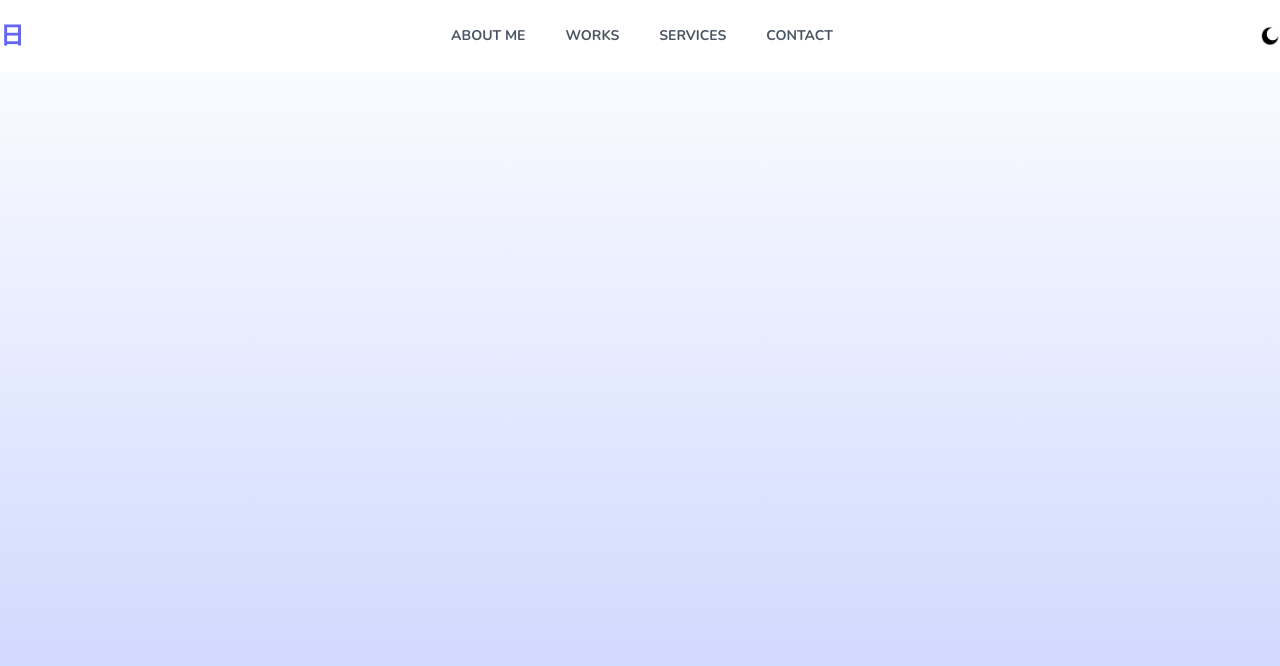
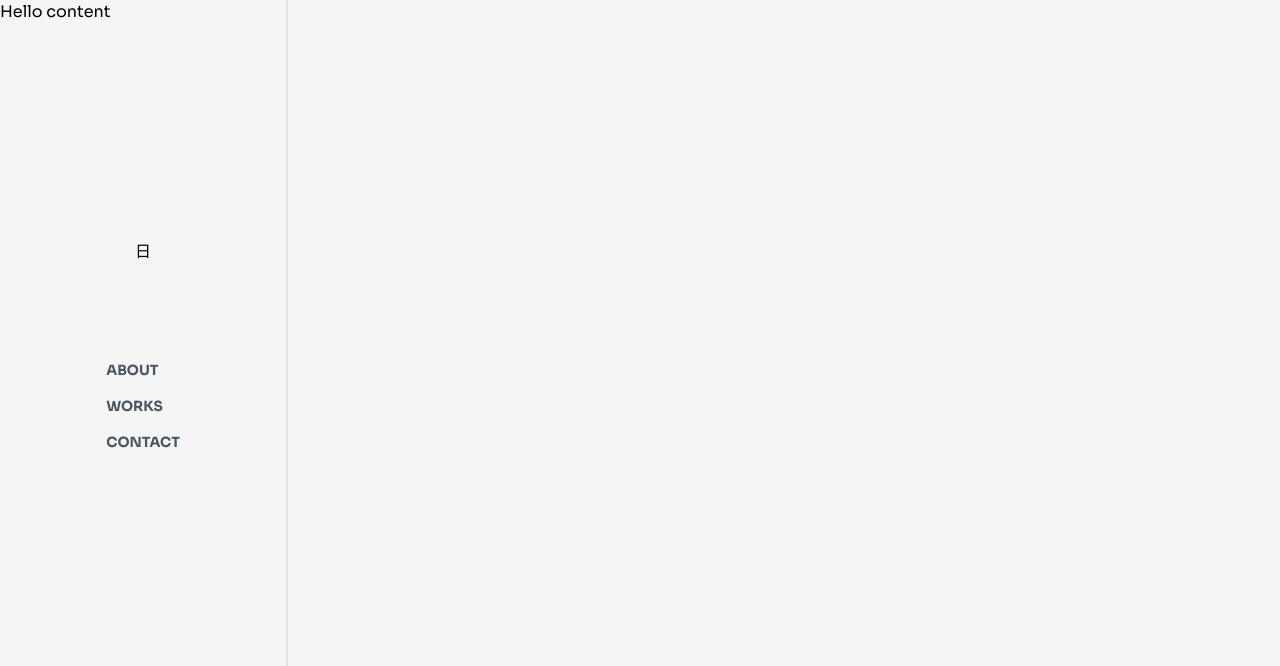
Before and after one commit to Eleoes/Portfolio, a website: page src/index.html in a window 1280 px wide. Shown: the top 666 px of the page. Drawn offline with nearby package versions, Linux system fonts and the light colour scheme.

Commit message:
re-do page, wip: navbar

```diff
--- a/src/index.html
+++ b/src/index.html
@@ -4,66 +4,63 @@
     <meta charset="UTF-8">
     <meta http-equiv="X-UA-Compatible" content="IE=edge">
     <meta name="viewport" content="width=device-width, initial-scale=1.0">
-    <link href="https://fonts.googleapis.com/css2?family=Nunito:ital,wght@0,200;0,300;0,400;0,500;0,600;0,700;0,800;0,900;0,1000;1,200;1,300;1,400;1,500;1,600;1,700;1,800;1,900;1,1000&display=swap"
-    rel="stylesheet"/>
+    <link href="https://fonts.googleapis.com/css2?family=Sora:wght@100;200;300;400;500;600;700;800&display=swap" rel="stylesheet">
     <link rel="stylesheet" href="/dist/output.css"/>
     <title>Leonardo Escaroz</title>
 </head>
-<body class="font-nunito">
-    <!-- Intro section -->
-    <div class="h-1/2 lg:h-screen bg-gradient-to-t from-indigo-200">
-        <!-- navbar -->
-        <nav class="w-full fixed top-0 bg-white">
-            <div class="container mx-auto py-5 flex items-center justify-between">
-                <div class="flex items-center gap-2 z-20">
-                    <a href=#><span class="text-2xl font-bold text-indigo-500">日</span></a>
+<body class="font-sora bg-neutral-100">
+    <header>
+        <nav>
+            <div class="md:flex flex-col sm:hidden border-r-2 border-neutral-200 w-72 h-full  absolute  items-center">
+                <div class="mt-60">
+                    <a href="#">
+                        日
+                    </a>
                 </div>
-                <ul class="hidden md:flex space-x-10 text-gray-600 font-bold text-sm uppercase">
-                    <li class="hover:text-gray-500">
-                        <a href="#">About Me</a>
+                <ul class="mt-24 text-gray-600 font-bold text-sm uppercase space-y-4">
+                    <li>
+                        <a href="#">About</a>
                     </li>
-                    <li class="hover:text-gray-500">
+                    <li>
                         <a href="#">Works</a>
                     </li>
-                    <li class="hover:text-gray-500">
-                        <a href="#">Services</a>
-                    </li>
-                    <li class="hover:text-gray-500">
+                    <li>
                         <a href="#">Contact</a>
                     </li>
                 </ul>
-                <img
-                    id="moon"
-                    src="./imgs/Moon.png"
-                    class="hidden md:block w-5 cursor=pointer"
-                    alt="moon image"
-                />
+            </div>
+            <!-- navbar for mobile screens -->
+            <div class="md:hidden sm:flex w-full fixed top-0">
+                <div class="container mx-auto py-5 flex ites-center justify-between">
+                    <div class="flex items-center gap-2 z-20">
+                        <a href=#><span class="text-2xl font-bold text-black">日</span></a>
+                    </div>
                     <div id="hamburger" class="space-y-1 md:hidden cursor-pointer z-20">
-                    <div class="w-6 h-0.5 bg-black"></div>
-                    <div class="w-6 h-0.5 bg-black"></div>
-                    <div class="w-6 h-0.5 bg-black"></div>
+                        <span class="text-2xl font-bold text-black">三</span>
                     </div>
                     <ul id="menu"
-                class="hidden bg-indigo-900 absolute left-0 top-0 w-full p-10 rounded-b-3xl space-y-10 text-white text-center"
+                    class="hidden absolute block left-0 top-6 w-full p-10  border-b-2 border-netural-200 space-y-10 text-center uppercase"
                     >
                         <li>
-                        <a id="link" href="#about">about me</a>
+                            <a id="link" href="#about">about</a>
                         </li>
                         <li>
                             <a id="link" href="#works">works</a>
-                    </li>
-                    <li>
-                        <a id="link" href="#services">services</a>
                         </li>
                         <li>
                             <a id="link" href="#contact">contact</a>
                         </li>
                     </ul>
                 </div>
+            </div>
         </nav>
-        <!-- Intro content -->
-        <div></div>
-    </div>
+
+
+    </header>
+
+    <main>
+        Hello content
+    </main>
     <script src="script.js"></script>
 </body>
 </html>
--- a/tailwind.config.js
+++ b/tailwind.config.js
@@ -8,7 +8,7 @@ module.exports = {
       }
     },
     fontFamily:{
-      nunito:['Nunito', 'sans-serif']
+      sora:['Sora', 'sans-serif']
     }
   },
   plugins: [],
```
Also changed, not shown: dist/output.css, src/script.js (line endings or trailing spaces). Lines whose indentation alone changed are shown as unchanged.
